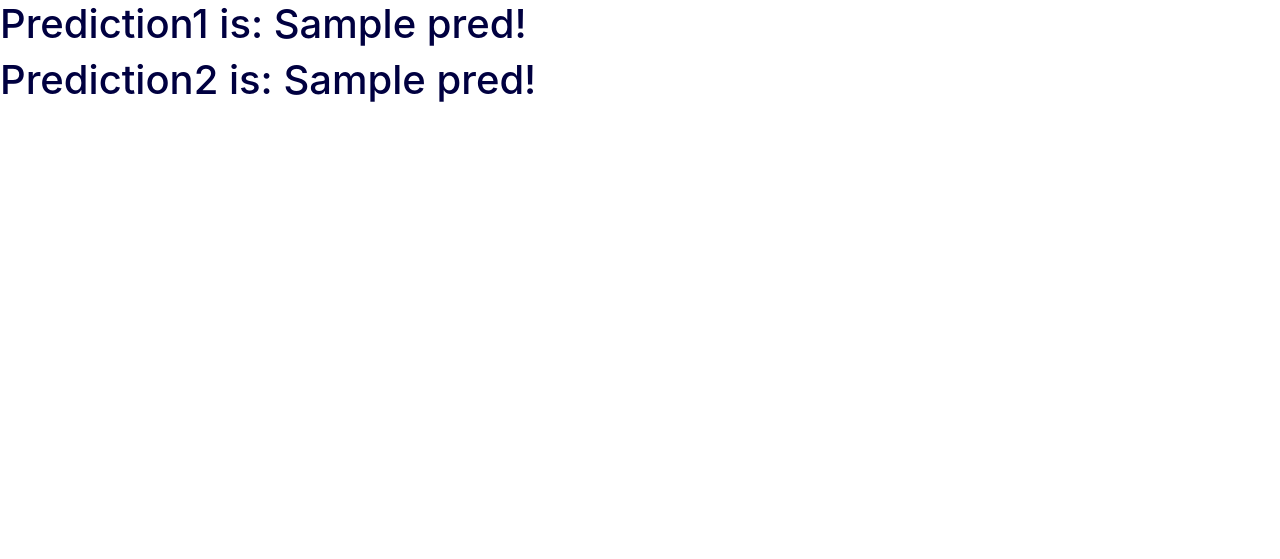
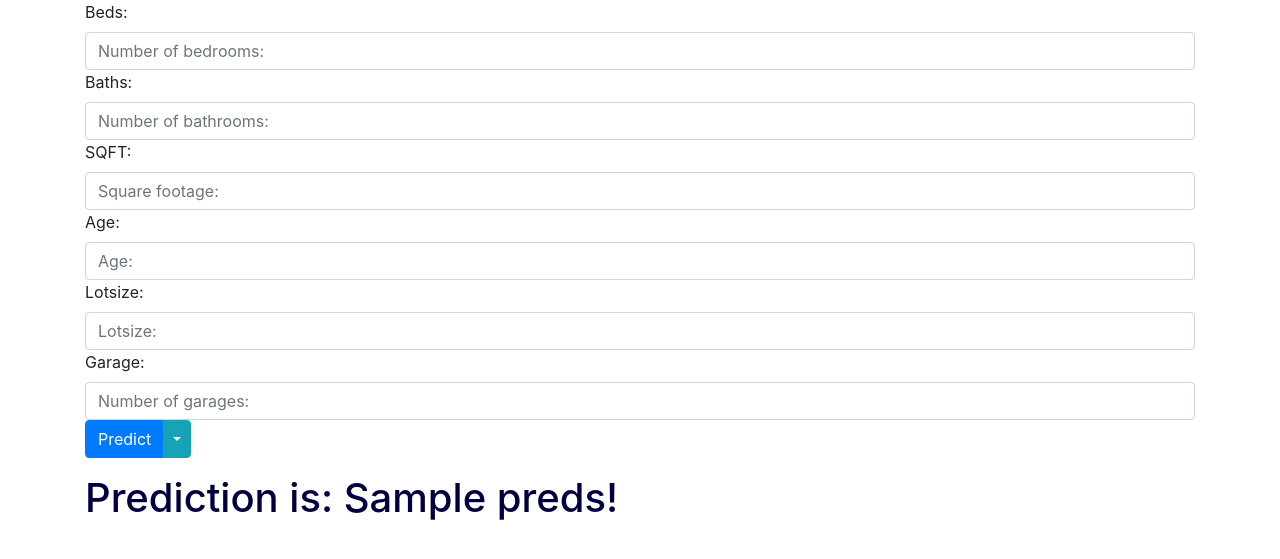
Before and after one commit to Kevin-Zhao-Github/s14lab2, a Flask app: template templates/index.html in a window 1280 px wide. Shown: the top 559 px of the page. Run offline with Flask 2, Linux system fonts and the light colour scheme; the template is opened without the code that fills it: most values are stand-ins (such as "Sample title", 1, 10 or a date in 2020); some libraries are stand-ins or nearby versions.

Commit message:
Added decision tree

```diff
--- a/app.py
+++ b/app.py
@@ -1,12 +1,35 @@
 import joblib
-from flask import Flask, render_template
+from flask import Flask, request, render_template
 app = Flask(__name__)
 
 
-@app.route('/')
+@app.route('/', methods=['GET'])
 def hello_world():
-    model1 = joblib.load('lin_regr.pkl')
-    pred1 = model1.predict([[4, 2.5, 3005, 15, 17903.0, 1]])[0][0].round(1)
-    model2 = joblib.load('decision_tree.pkl')
-    pred2 = model2.predict([[4, 2.5, 3005, 15, 17903.0, 1]])[0].round(1)
-    return render_template('index.html', preds=(pred1, pred2))
+    return render_template('index.html')
+
+
+@app.route('/', methods=['POST'])
+def predict():
+    features = ['BEDS', 'BATHS', 'SQFT', 'AGE', 'LOTSIZE', 'GARAGE']
+    feature_values = []
+    stats = joblib.load('stats.pkl')
+    for i, f in enumerate(features):
+        feature_value = float(request.form[f])
+        feature_value = (feature_value - stats[f'{f}_mean']) / stats[f'{f}_std']
+        feature_value = (feature_value - stats[f'{f}_min']) / (stats[f'{f}_max'] - stats[f'{f}_min'])
+        feature_values.append(feature_value)
+
+    pred = 0
+    if 'b1' in request.form:
+        model = joblib.load('single_tree.pkl')
+        pred = model.predict([feature_values])[0].round(1)
+    elif 'b2' in request.form:
+        model = joblib.load('ensembled_tree.pkl')
+        pred = model.predict([feature_values])[0].round(1)
+    else:
+        model = joblib.load('lin_regr.pkl')
+        pred = model.predict([feature_values])[0][0].round(1)
+
+    pred = pred * (stats['SOLDPRICE_max'] - stats['SOLDPRICE_min']) + stats['SOLDPRICE_min']
+    pred = pred * stats['SOLDPRICE_std'] + stats['SOLDPRICE_mean']
+    return render_template('index.html', preds=pred)
--- a/templates/index.html
+++ b/templates/index.html
@@ -8,14 +8,48 @@
         <title>Lab 2</title>
 
         <!-- Styles -->
-        <link href="{{ url_for('static', filename='./css/index.css') }}" rel="stylesheet">
-        <link href="css/bootstrap.min.css" rel="stylesheet">
+        <link href="{{ url_for('static', filename='../css/index.css') }}" rel="stylesheet">
+        <link rel="stylesheet" href="https://stackpath.bootstrapcdn.com/bootstrap/4.3.1/css/bootstrap.min.css" integrity="sha384-ggOyR0iXCbMQv3Xipma34MD+dH/1fQ784/j6cY/iJTQUOhcWr7x9JvoRxT2MZw1T" crossorigin="anonymous">
 
     </head>
     <body>
-        <h1>Prediction1 is: {{ preds[0] }}!</h1>
-        <h1>Prediction2 is: {{ preds[1] }}!</h1>
-        <script src="https://ajax.googleapis.com/ajax/libs/jquery/1.12.4/jquery.min.js"></script>
-        <script src="js/bootstrap.min.js"></script>
+        <div class="container">
+            <form action="#" method="post">
+                <div class="form-group">
+                    <label>Beds: </label>
+                    <input type="text" class="form-control" placeholder="Number of bedrooms:" name="BEDS" required>
+                    <label>Baths: </label>
+                    <input type="text" class="form-control" placeholder="Number of bathrooms:" name="BATHS" required>
+                    <label>SQFT: </label>
+                    <input type="text" class="form-control" placeholder="Square footage:" name="SQFT" required>
+                    <label>Age: </label>
+                    <input type="text" class="form-control" placeholder="Age:" name="AGE" required>
+                    <label>Lotsize: </label>
+                    <input type="text" class="form-control" placeholder="Lotsize:" name="LOTSIZE" required>
+                    <label>Garage: </label>
+                    <input type="text" class="form-control" placeholder="Number of garages:" name="GARAGE" required>
+                    <div class="btn-group">
+                        <input type="submit" class="btn btn-primary" value="Predict">
+                        <button type="button" class="btn btn-info dropdown-toggle dropdown-toggle-split" data-toggle="dropdown" aria-haspopup="true" aria-expanded="false">
+                            <span class="sr-only">Toggle Dropdown</span>
+                        </button>
+                        <div class="dropdown-menu">
+                            <button class="dropdown-item">Linear Regression (Default) </button>
+                            <button class="dropdown-item" name="b1">Decision Tree - Single Model</button>
+                            <button class="dropdown-item" name="b2">Decision Tree - Ensemble</button>
+                        </div>
+                    </div>
+                </div>
+            </form>
+        </div>
+
+        <div class="container">
+
+            <h1>Prediction is: {{ preds }}!</h1>
+        </div>
+
+        <script src="https://code.jquery.com/jquery-3.3.1.slim.min.js" integrity="sha384-q8i/X+965DzO0rT7abK41JStQIAqVgRVzpbzo5smXKp4YfRvH+8abtTE1Pi6jizo" crossorigin="anonymous"></script>
+        <script src="https://cdnjs.cloudflare.com/ajax/libs/popper.js/1.14.7/umd/popper.min.js" integrity="sha384-UO2eT0CpHqdSJQ6hJty5KVphtPhzWj9WO1clHTMGa3JDZwrnQq4sF86dIHNDz0W1" crossorigin="anonymous"></script>
+        <script src="https://stackpath.bootstrapcdn.com/bootstrap/4.3.1/js/bootstrap.min.js" integrity="sha384-JjSmVgyd0p3pXB1rRibZUAYoIIy6OrQ6VrjIEaFf/nJGzIxFDsf4x0xIM+B07jRM" crossorigin="anonymous"></script>
     </body>
 </html>
```
Also changed, not shown: 6 other files.
